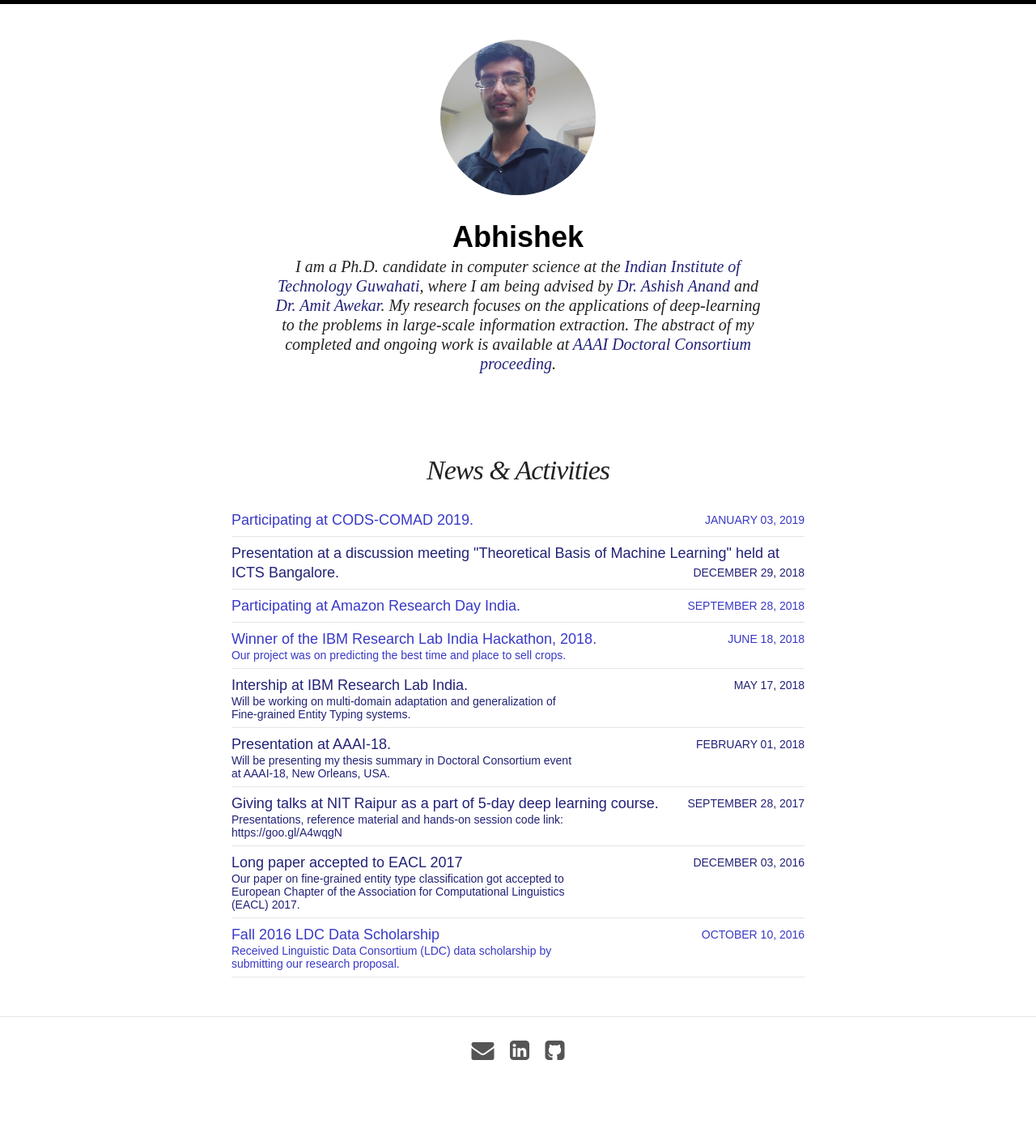
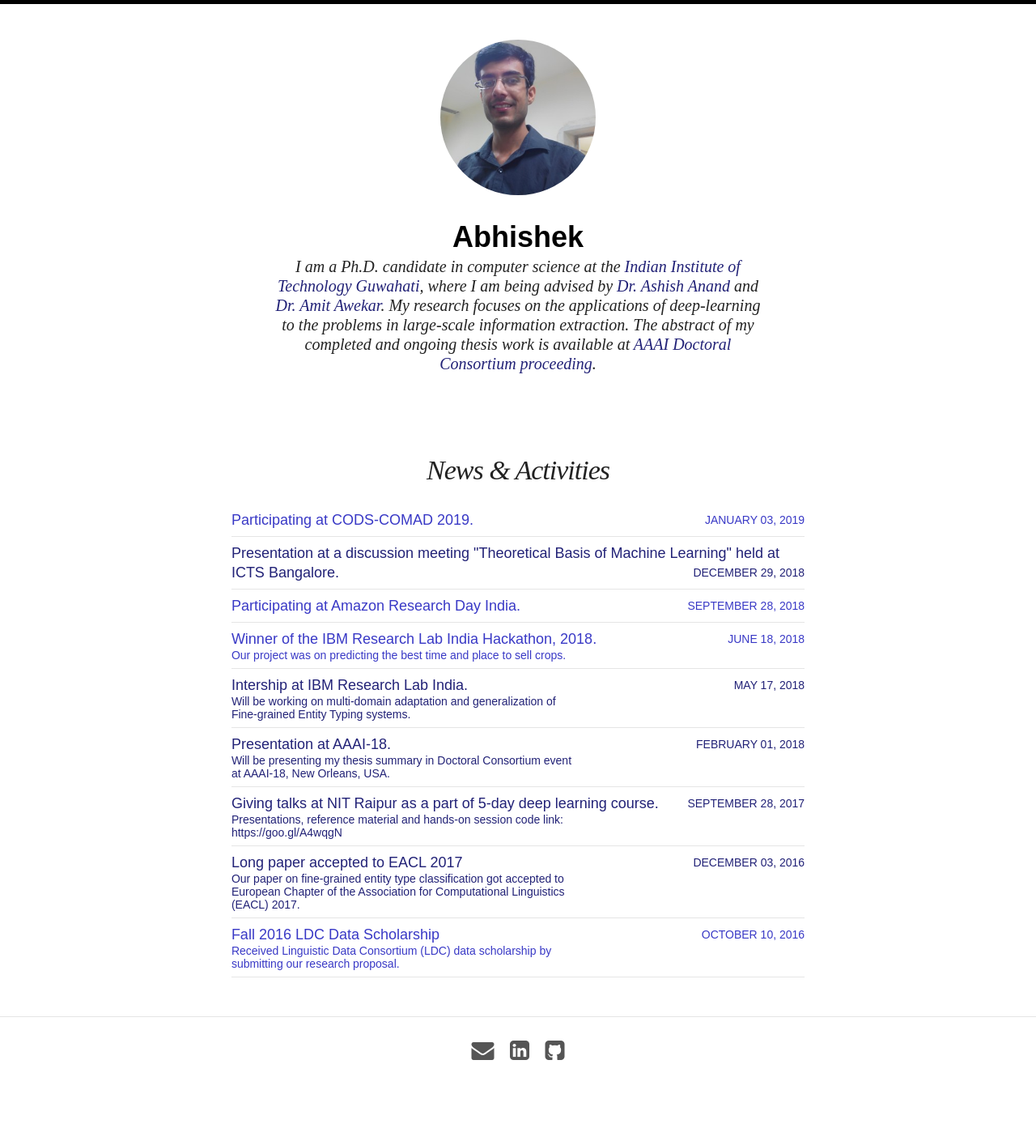
Before and after one commit to abhipec/abhipec.github.io, a Jekyll site: the page built from index.html, in a window 1280 px wide. Shown: the whole page at 81% size. Built offline with Jekyll 4.4.1, drawn with Linux system fonts in a browser that asks for light colours.

Commit message:
Update home.html

```diff
--- a/_includes/home.html
+++ b/_includes/home.html
@@ -4,6 +4,6 @@
   		<a href="/" class="site-logo" rel="home" title="{{ site.title }}"><img src="/images/{{ site.logo }}" width="200" height="200" alt="{{ site.title }} logo" class="animated fadeInDown"></a>
       {% endif %}
       <h1 class="site-title animated fadeIn"><a href="/">Abhishek</a></h1>
-      <h2 class="site-description animated fadeIn" itemprop="description">I am a Ph.D. candidate in computer science at the <a href="http://iitg.ernet.in/" target="_blank">Indian Institute of Technology Guwahati</a>, where I am being advised by <a href="http://www.iitg.ernet.in/anand.ashish/" target="_blank">Dr. Ashish Anand</a> and <a href="http://www.iitg.ernet.in/awekar/" target="_blank">Dr. Amit Awekar</a>. My research focuses on the applications of deep-learning to the problems in large-scale information extraction. The abstract of my completed and ongoing work is available at <a href="https://aaai.org/ocs/index.php/AAAI/AAAI18/paper/view/16718" target="_blank">AAAI Doctoral Consortium proceeding</a>. </h2>
+      <h2 class="site-description animated fadeIn" itemprop="description">I am a Ph.D. candidate in computer science at the <a href="http://iitg.ernet.in/" target="_blank">Indian Institute of Technology Guwahati</a>, where I am being advised by <a href="http://www.iitg.ernet.in/anand.ashish/" target="_blank">Dr. Ashish Anand</a> and <a href="http://www.iitg.ernet.in/awekar/" target="_blank">Dr. Amit Awekar</a>. My research focuses on the applications of deep-learning to the problems in large-scale information extraction. The abstract of my completed and ongoing thesis work is available at <a href="https://aaai.org/ocs/index.php/AAAI/AAAI18/paper/view/16718" target="_blank">AAAI Doctoral Consortium proceeding</a>. </h2>
 	</div>
 </header>
```
